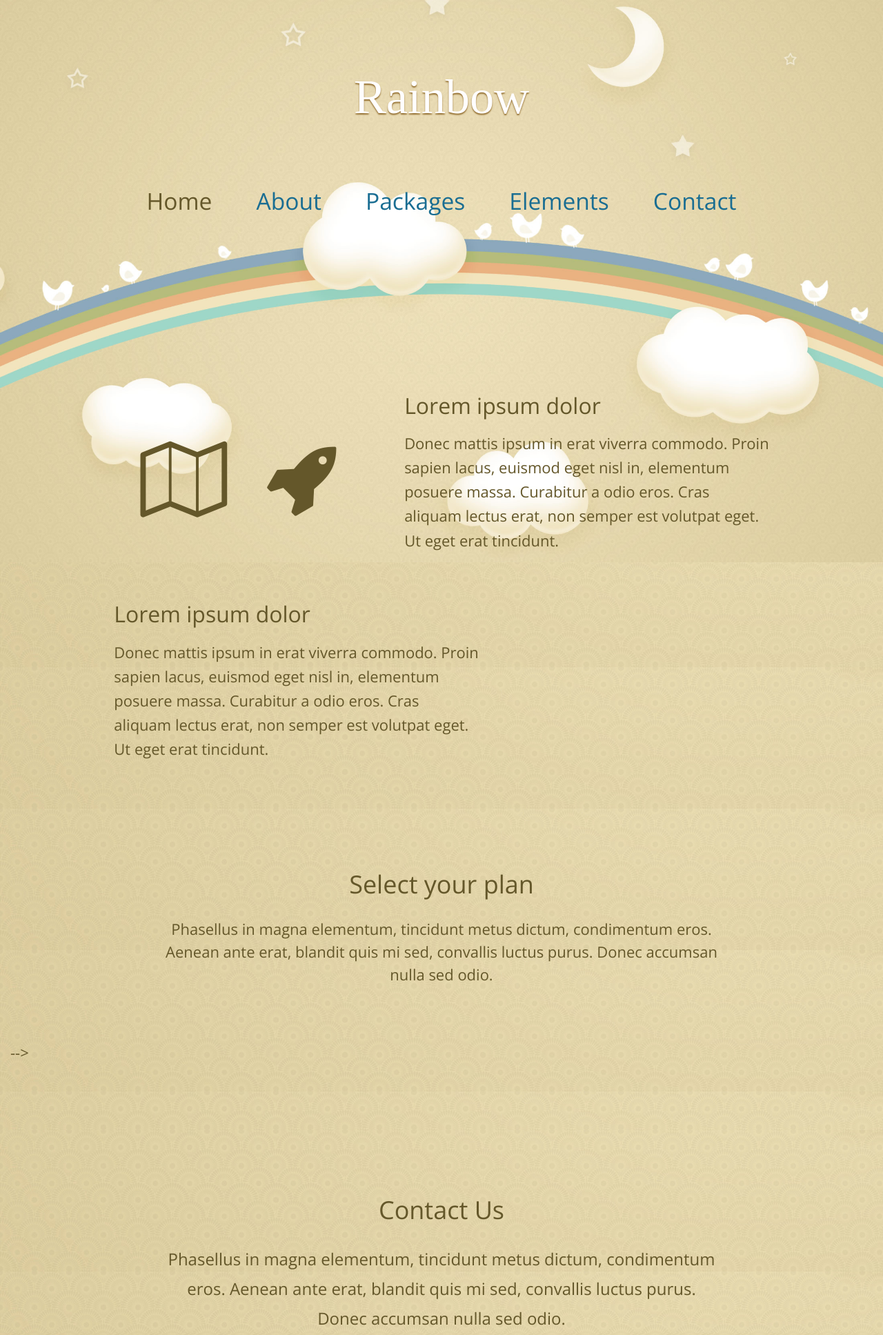
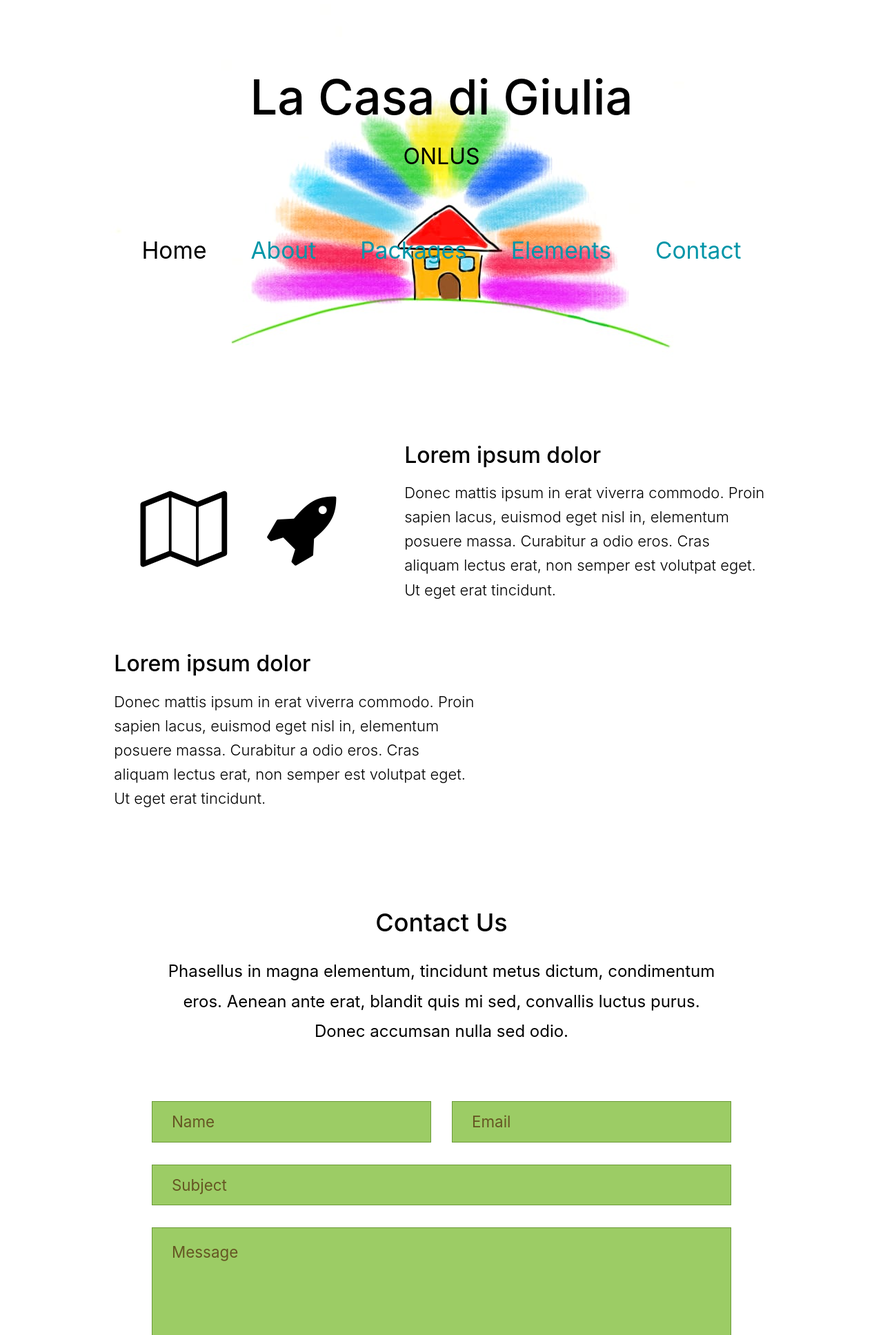
Before and after one commit to LudovicoAlt/LudovicoAlt.github.io, a plain HTML site: page index.html in a window 1280 px wide. Shown: the part 58-1993 px from the top of the page at 69% size. Drawn offline with nearby package versions, Linux system fonts and the light colour scheme.

Commit message:
Updated colors and layout

```diff
--- a/css/templatemo-style.css
+++ b/css/templatemo-style.css
@@ -6,31 +6,32 @@ http://www.templatemo.com/tm-485-rainbow
 
 -----------------------------*/
 body {
-	color: #64572a;
-	font-family: 'Open Sans', Helvetica, Arial, sans-serif;
+	color: #000000;
+	/*font-family: 'Open Sans', Helvetica, Arial, sans-serif;*/
+	font-family: -apple-system, BlinkMacSystemFont, 'Segoe UI', Roboto, Oxygen, Ubuntu, Cantarell, 'Open Sans', 'Helvetica Neue', sans-serif;
 	font-size: 22px;
-	font-weight: 300;
+	font-weight: 400;
 }
 
 .tm-bg-img-header {
-	background-image: url('../img/rainbow-header-bg.jpg');
+
+	background-image: url('../img/logo.jpeg');
 	background-repeat: no-repeat;
 	background-position: center top;
 	background-size: contain;
 }
 
 .tm-bg-img-content {
-	background-image: url('../img/rainbow-content-bg.jpg');
-	background-repeat: repeat;
+	background-color: #ffffff;
 }
 
-a { color: #196d92;  }
+a { color: #0095a8;  }
 a, button { transition: all 0.3s ease; }
 button:focus { outline: none; }
 a:hover,
 a:focus,
 .nav-link.active {
-	color: #64572a;
+	color: #000000;
 	text-decoration: none;
 	outline: none;
 }
@@ -66,7 +67,7 @@ a:focus,
 		top: 0;
 		font-size: 0.6em;
 		height: 54px;
-		background-color: rgba(235, 222, 180, 0.86);
+		background-color: rgba(156, 204, 101, 0.86);
 	}
 }
 
@@ -85,9 +86,10 @@ a:focus,
 /* 1. Site header
 --------------------------*/
 .tm-site-title {
-    color: #fffeff;
-    text-shadow: 0px 2px 2px rgb(146, 109, 46);
-    font-family: 'Times New Roman', Georgia, sans-serif;
+    color: #000000;
+    /*text-shadow: 0px 2px 2px #9ccc65;*/
+	/*font-family: 'Times New Roman', Georgia, sans-serif;*/
+	font-family: -apple-system, BlinkMacSystemFont, 'Segoe UI', Roboto, Oxygen, Ubuntu, Cantarell, 'Open Sans', 'Helvetica Neue', sans-serif;
     font-size: 4.4rem;
     margin-top: 10rem;
     margin-bottom: 1.5rem;
@@ -449,12 +451,12 @@ a:focus,
 	color: #655623;
 	padding: .75rem 1.75rem;
 	font-size: 1.4rem;
-	background-color : #E3D4A9;
+	background-color : #9ccc65;
 	border-radius: 0;
-	border-color: #917D33;
+	border-color: #6b9b37;
 }
 
-.form-control:focus { border-color: #393422; }
+.form-control:focus { border-color: #655623; }
 
 textarea.form-control {
 	padding-top: 1.15rem;
@@ -496,14 +498,14 @@ textarea.form-control {
     font-weight: 300;
     padding: 0.9rem 3rem;
     border-radius: 0;
-    background-color: #E3D4A9;
-    border-color: #917D33;
+    background-color: #9ccc65;
+    border-color: #6b9b37;
     color: #655623;
 }
 
 .tm-btn-brown-square:hover,
 .tm-btn-brown-square:focus {
-	background-color: #655623;
+	background-color: #6b9b37;
 	color: #E3D4A9;
 }
 
--- a/index.html
+++ b/index.html
@@ -35,8 +35,8 @@ http://www.templatemo.com/tm-485-rainbow
                 <div class="row tm-site-header">
                     <div class="col-xs-12 col-sm-12 col-md-12 col-lg-12 col-xl-12 text-xs-center">
 
-                        <h1 class="tm-site-title">Rainbow</h1>
-                        <p class="tm-site-description"></p>
+                        <h1 class="tm-site-title">La Casa di Giulia</h1>
+                        <p class="tm-site-description">ONLUS</p>
 
                     </div>
                 </div>
@@ -122,101 +122,6 @@ http://www.templatemo.com/tm-485-rainbow
 
         </div> <!-- container-fluid -->
     </div> <!-- tm-bg-img-header -->
-
-    <div class="container-fluid">
-
-        <!-- Plan -->
-        <div class="row tm-section" id="tm-section-3">
-
-            <div class="col-xs-12 col-sm-12 col-md-12 col-lg-12 col-xl-12 text-xs-center">
-                <h2 class="tm-section-title">Select your plan</h2>
-                <p class="tm-section-subtitle">
-                    Phasellus in magna elementum, tincidunt metus dictum, condimentum
-                    eros. Aenean ante erat, blandit quis mi sed, convallis luctus purus. Donec
-                    accumsan nulla sed odio.
-                </p>
-            </div>
-
-            <div class="col-xs-12 col-sm-12 col-md-12 col-lg-12 col-xl-12">
-                    <!--
-                <div class="tm-plan-boxes-container">
-
-                    <div class="col-xs-12 col-sm-12 col-md-4 col-lg-4 col-xl-4 tm-table-col">
-
-                        <table class="tm-table-full-width">
-                            <thead>
-                                <tr class="tm-bg-green-1">
-                                    <th class="tm-plan-table-header">Basic Pack</th>
-                                </tr>
-                            </thead>
-                            <tbody>
-                                <tr class="tm-bg-green-2"><td class="tm-plan-table-cell">10 email addresses</td></tr>
-                                <tr class="tm-bg-green-3"><td class="tm-plan-table-cell">100 GB space</td></tr>
-                                <tr class="tm-bg-green-1"><td class="tm-plan-table-cell">1,000 GB bandwidth</td></tr>
-                                <tr class="tm-bg-green-2"><td class="tm-plan-table-cell">USD $10 per month</td></tr>
-                                <tr class="tm-bg-green-3">
-                                    <td class="tm-plan-table-cell tm-plan-table-cell-pad-small text-xs-center">
-                                        <a href="#" class="tm-bg-green-1 tm-btn-rounded tm-btn-green">Buy</a>
-                                    </td>
-                                </tr>
-                            </tbody>
-                        </table>
-
-                    </div>
-
-                    <div class="col-xs-12 col-sm-12 col-md-4 col-lg-4 col-xl-4 tm-table-col">
-
-                        <table class="tm-table-full-width">
-                            <thead>
-                                <tr class="tm-bg-blue-1">
-                                    <th class="tm-plan-table-header">Professional Pack</th>
-                                </tr>
-                            </thead>
-                            <tbody>
-                                <tr class="tm-bg-blue-2"><td class="tm-plan-table-cell">20 email addresses</td></tr>
-                                <tr class="tm-bg-blue-3"><td class="tm-plan-table-cell">200 GB space</td></tr>
-                                <tr class="tm-bg-blue-1"><td class="tm-plan-table-cell">2,000 GB bandwidth</td></tr>
-                                <tr class="tm-bg-blue-2"><td class="tm-plan-table-cell">USD $15 per month</td></tr>
-                                <tr class="tm-bg-blue-3">
-                                    <td class="tm-plan-table-cell tm-plan-table-cell-pad-small text-xs-center">
-                                        <a href="#" class="tm-bg-blue-1 tm-btn-rounded tm-btn-blue">Buy</a>
-                                    </td>
-                                </tr>
-                            </tbody>
-                        </table>
-
-                    </div>
-
-                    <div class="col-xs-12 col-sm-12 col-md-4 col-lg-4 col-xl-4 tm-table-col">
-
-                        <table class="tm-table-full-width">
-                            <thead>
-                                <tr class="tm-bg-gold-1">
-                                    <th class="tm-plan-table-header">Gold Pack</th>
-                                </tr>
-                            </thead>
-                            <tbody>
-                                <tr class="tm-bg-gold-2"><td class="tm-plan-table-cell">30 email addresses</td></tr>
-                                <tr class="tm-bg-gold-3"><td class="tm-plan-table-cell">300 GB space</td></tr>
-                                <tr class="tm-bg-gold-1"><td class="tm-plan-table-cell">3,000 GB bandwidth</td></tr>
-                                <tr class="tm-bg-gold-2"><td class="tm-plan-table-cell">USD $20 per month</td></tr>
-                                <tr class="tm-bg-gold-3">
-                                    <td class="tm-plan-table-cell tm-plan-table-cell-pad-small text-xs-center">
-                                        <a href="#" class="tm-bg-gold-1 tm-btn-rounded tm-btn-gold">Buy</a>
-                                    </td>
-                                </tr>
-                            </tbody>
-                        </table>
-
-                    </div>
-
-                </div> <!-- tm-plan-boxes-container -->
-            -->
-            </div> <!-- .col-xs-12 -->
-
-        </div> <!-- row -->
-
-    </div> <!-- container-fluid -->
 
     <div class="tm-bg-img-content">
         <div class="container-fluid">
```
Also changed, not shown: img/logo.jpeg (added).
